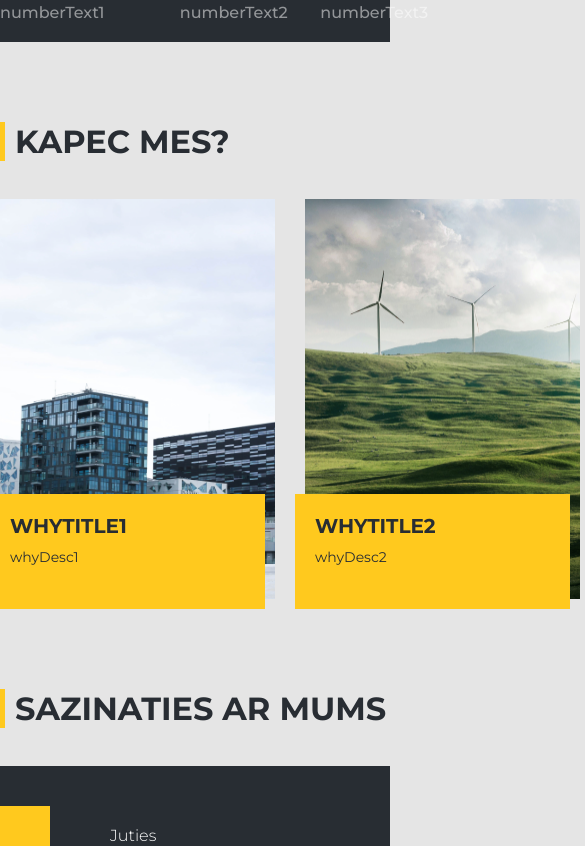
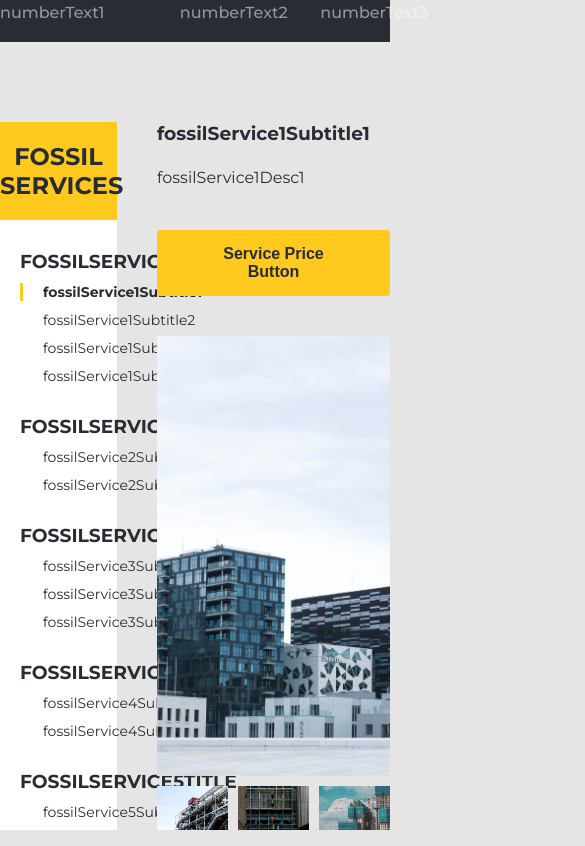
Before and after one commit to Sofiniks/next_energo, a Next.js app: page /services in a window 390 px wide. Shown: the part 1144-1990 px from the top of the page, 585 px wide, since content can reach past the window. Built offline with nearby package versions, Linux system fonts and the light colour scheme.

Commit message:
breakpoints for page added

```diff
--- a/src/app/services/page.tsx
+++ b/src/app/services/page.tsx
@@ -1,7 +1,7 @@
 import StatisticBanner from '@/components/banners/StatisticBanner';
 import ContactForm from '@/components/contactForm/ContactForm';
 import HeroSection from '@/components/sections/HeroSection';
-import WhyUsSection from '@/components/sections/WhyUsSection';
+import ServicesSection from '@/components/sections/ServicesSection';
 import { Metadata } from 'next';
 
 export const metadata: Metadata = {
@@ -13,7 +13,7 @@ export default function ServicesPage() {
     <div>
       <HeroSection />
       <StatisticBanner />
-      <WhyUsSection />
+      <ServicesSection />
       <ContactForm />
     </div>
   );
--- a/src/components/contactForm/ContactForm.tsx
+++ b/src/components/contactForm/ContactForm.tsx
@@ -10,10 +10,14 @@ import { Instagram } from '../icons/Instagram';
 import ContainerLayout from '../layout/ContainerLayout';
 import { SectionHeading } from '../typography/typography';
 import Button from '../buttons/Button';
+import { device } from '@/theme/breakpoints';
 
 const ContactWrapper = styled.div`
   margin-bottom: 80px;
   position: relative;
+  @media ${device.sm} {
+    margin-bottom: 20px;
+  }
 `;
 
 const FormContainer = styled.div`
@@ -144,7 +148,7 @@ const ContactForm = () => {
               name="entry.839337160"
               required
             />
-            <ButtonWrapper className="contacts_form_button">
+            <ButtonWrapper>
               <Button text="nosutit" />
             </ButtonWrapper>
             <YellowBlock>
--- a/src/components/sections/HeroSection.tsx
+++ b/src/components/sections/HeroSection.tsx
@@ -5,6 +5,7 @@ import ContentLayout from '../layout/ContentLayout';
 import ContainerLayout from '../layout/ContainerLayout';
 import MainBanner from '../banners/MainBanner';
 import Button from '../buttons/Button';
+import { TabletContainer } from '@/theme/breakpoints';
 
 const PageWrapper = styled(ContentLayout)`
   height: 95vh;
@@ -70,7 +71,9 @@ const HeroSection = () => {
       </HeroBackground>
       <BannerWrapper>
         <ContainerLayout>
-          <MainBanner />
+          <TabletContainer>
+            <MainBanner />
+          </TabletContainer>
         </ContainerLayout>
       </BannerWrapper>
     </PageWrapper>
--- a/src/components/sections/ServicesSection.tsx
+++ b/src/components/sections/ServicesSection.tsx
@@ -1,3 +1,335 @@
-export default function ServicesSection() {
-  return <div>ServicesSection</div>;
+'use client';
+import Image from 'next/image';
+import React, { useState } from 'react';
+import styled from 'styled-components';
+import ContainerLayout from '../layout/ContainerLayout';
+import Button from '../buttons/Button';
+
+interface SubService {
+  title: string;
+  desc: string[];
+  images: string[];
 }
+interface Service {
+  service: {
+    title: string;
+    subServices: SubService[];
+  };
+}
+
+export const fossilServices: Service[] = [
+  {
+    service: {
+      title: 'fossilService1Title',
+      subServices: [
+        {
+          title: 'fossilService1Subtitle1',
+          desc: ['fossilService1Desc1'],
+          images: [
+            '/images/Services1.png',
+            '/images/Services2.png',
+            '/images/Services3.png',
+            '/images/Services4.png',
+          ],
+        },
+        {
+          title: 'fossilService1Subtitle2',
+          desc: ['fossilService1Desc2'],
+          images: [
+            '/images/Services1.png',
+            '/images/Services2',
+            '/images/Services4.png',
+          ],
+        },
+        {
+          title: 'fossilService1Subtitle3',
+          desc: ['fossilService1Desc3'],
+          images: ['/images/Services3.png', '/images/Services4.png'],
+        },
+        {
+          title: 'fossilService1Subtitle4',
+          desc: ['fossilService1Desc4.png'],
+          images: ['/images/Services2.png'],
+        },
+      ],
+    },
+  },
+  {
+    service: {
+      title: 'fossilService2Title',
+      subServices: [
+        {
+          title: 'fossilService2Subtitle1',
+          desc: ['fossilService2Desc1'],
+          images: [
+            '/images/Services1.png',
+            '/images/Services2.png',
+            '/images/Services3.png',
+            '/images/Services4.png',
+          ],
+        },
+        {
+          title: 'fossilService2Subtitle2',
+          desc: ['fossilService2Desc2'],
+          images: [
+            '/images/Services1.png',
+            '/images/Services2.png',
+
+            '/images/Services4.png',
+          ],
+        },
+      ],
+    },
+  },
+  {
+    service: {
+      title: 'fossilService3Title',
+      subServices: [
+        {
+          title: 'fossilService3Subtitle1',
+          desc: ['fossilService3Desc1'],
+          images: [
+            '/images/Services1.png',
+            '/images/Services2.png',
+            '/images/Services3.png',
+            '/images/Services4.png',
+          ],
+        },
+        {
+          title: 'fossilService3Subtitle2',
+          desc: ['fossilService3Desc2'],
+          images: [
+            '/images/Services1.png',
+            '/images/Services2.png',
+            '/images/Services4.png',
+          ],
+        },
+        {
+          title: 'fossilService3Subtitle3',
+          desc: ['fossilService3Desc3', 'iso1', 'iso2'],
+          images: [
+            '/images/Services1.png',
+            '/images/Services2',
+            '/images/Services4.png',
+          ],
+        },
+      ],
+    },
+  },
+  {
+    service: {
+      title: 'fossilService4Title',
+      subServices: [
+        {
+          title: 'fossilService4Subtitle1',
+          desc: ['fossilService4Desc1pt1', 'fossilService4Desc1pt2'],
+          images: [
+            '/images/Services1.png',
+            '/images/Services2.png',
+            '/images/Services3.png',
+            '/images/Services4.png',
+          ],
+        },
+        {
+          title: 'fossilService4Subtitle2',
+          desc: [
+            'fossilService4Desc2pt1.png',
+            'fossilService4Desc2pt2',
+            'fossilService4Desc2pt3',
+            'fossilService4Desc2pt4',
+          ],
+          images: [
+            '/images/Services1.png',
+            '/images/Services2.png',
+            '/images/Services4.png',
+          ],
+        },
+      ],
+    },
+  },
+  {
+    service: {
+      title: 'fossilService5Title',
+      subServices: [
+        {
+          title: 'fossilService5Subtitle1',
+          desc: ['fossilService5Desc1'],
+          images: [
+            '/images/Services1.png',
+            '/images/Services2.png',
+            '/images/Services3.png',
+            '/images/Services4.png',
+          ],
+        },
+      ],
+    },
+  },
+];
+
+const ServicesWrapper = styled.div`
+  margin-bottom: 80px;
+`;
+
+const ServicesContainer = styled(ContainerLayout)`
+  display: flex;
+  justify-content: space-between;
+`;
+
+const ServicesMenu = styled.div`
+  background-color: #fff;
+  margin-right: 40px;
+  min-width: 30%;
+`;
+
+const ServicesHeading = styled.div`
+  background-color: #ffc91e;
+  text-align: center;
+  padding: 20px 0;
+  margin-bottom: 30px;
+
+  h2 {
+    font-size: 24px;
+    text-transform: uppercase;
+  }
+`;
+
+const ServicesItem = styled.li`
+  text-transform: uppercase;
+  margin-bottom: 30px;
+  margin-left: 20px;
+  &:last-of-type {
+    margin-bottom: 0;
+  }
+  h3 {
+    margin-bottom: 10px;
+  }
+`;
+
+const SubServicesItem = styled.li<{ $isActive: boolean }>`
+  margin-left: 0;
+  font-size: 14px;
+  text-transform: none;
+  padding-left: 20px;
+  padding-right: 65px;
+  margin-bottom: 10px;
+  cursor: pointer;
+  border-left: ${({ $isActive }) =>
+    $isActive ? '3px solid #ffc91e' : '3px solid transparent'};
+  font-weight: ${({ $isActive }) => ($isActive ? 'bold' : 'unset')};
+
+  &:last-of-type {
+    margin-bottom: 0;
+  }
+`;
+
+const ServicesText = styled.div`
+  margin-bottom: 40px;
+  h3 {
+    margin-bottom: 20px;
+  }
+
+  p {
+    margin-bottom: 40px;
+    line-height: 25px;
+  }
+`;
+
+const ServicesMainImage = styled.div`
+  width: 100%;
+  height: 440px;
+  margin-bottom: 10px;
+  img {
+    width: 100%;
+    height: 100%;
+    object-fit: cover;
+  }
+`;
+
+const ServicesImagesList = styled.ul`
+  display: grid;
+  grid-template-columns: 1fr 1fr 1fr;
+  column-gap: 10px;
+`;
+
+const ServicesImagesItem = styled.li`
+  img {
+    width: 100%;
+    height: 100%;
+    object-fit: cover;
+  }
+`;
+
+const ServicesComponent = () => {
+  const [activeSubService, setActiveSubService] = useState<SubService>(
+    fossilServices[0]?.service?.subServices[0]
+  );
+
+  const toggleActiveService = (service: Service) => {
+    setActiveSubService(service.service.subServices[0]);
+  };
+
+  const toggleActiveSubService = (subService: SubService) => {
+    setActiveSubService(subService);
+  };
+
+  const servicesList = fossilServices.map((serviceItem: Service, index) => (
+    <ServicesItem key={index} onClick={() => toggleActiveService(serviceItem)}>
+      <h3>{serviceItem.service.title}</h3>
+      <ul>
+        {serviceItem.service.subServices.map((subService, subServiceIndex) => (
+          <SubServicesItem
+            key={subServiceIndex}
+            onClick={(e) => {
+              e.stopPropagation();
+              toggleActiveSubService(subService);
+            }}
+            $isActive={subService === activeSubService}
+          >
+            {subService.title}
+          </SubServicesItem>
+        ))}
+      </ul>
+    </ServicesItem>
+  ));
+
+  const servicesImages = activeSubService.images.slice(1).map((item, index) => (
+    <ServicesImagesItem key={index}>
+      <Image src={item} alt="services" width={245} height={142} />
+    </ServicesImagesItem>
+  ));
+
+  return (
+    <ServicesWrapper>
+      <ServicesContainer>
+        <ServicesMenu>
+          <ServicesHeading>
+            <h2>Fossil Services</h2>
+          </ServicesHeading>
+          <ul>{servicesList}</ul>
+        </ServicesMenu>
+        <div>
+          <ServicesText>
+            <h3>{activeSubService.title}</h3>
+            {activeSubService.desc.map((desc, idx) => (
+              <p key={idx}>{desc}</p>
+            ))}
+            <Button text="Service Price Button" />
+          </ServicesText>
+          <div>
+            <ServicesMainImage>
+              <Image
+                src={activeSubService.images[0]}
+                alt="serviceMain"
+                width={760}
+                height={440}
+              />
+            </ServicesMainImage>
+            <ServicesImagesList>{servicesImages}</ServicesImagesList>
+          </div>
+        </div>
+      </ServicesContainer>
+    </ServicesWrapper>
+  );
+};
+
+export default ServicesComponent;
--- /dev/null
+++ b/src/theme/breakpoints.ts
@@ -0,0 +1,44 @@
+import styled from 'styled-components';
+
+interface Size {
+  xs: string;
+  sm: string;
+  md: string;
+  lg: string;
+  xl: string;
+  xxl: string;
+}
+
+const size: Size = {
+  xs: '415px', // for small screen mobile
+  sm: '767px', // for mobile screen
+  md: '1023px', // for tablets
+  lg: '1366px', // for laptops
+  xl: '1440px', // for desktop / monitors
+  xxl: '1920px', // for big screens
+};
+
+export const device = {
+  xs: `(max-width: ${size.xs})`,
+  sm: `(max-width: ${size.sm})`,
+  md: `(max-width: ${size.md})`,
+  lg: `(max-width: ${size.lg})`,
+  xl: `(max-width: ${size.xl})`,
+  xxl: `(max-width: ${size.xxl})`,
+};
+
+export const DesktopContainer = styled.div`
+  @media ${device.lg} {
+    display: none !important;
+  }
+`;
+export const MobileContainer = styled.div`
+  @media (min-width: ${size.sm}) {
+    display: none !important;
+  }
+`;
+export const TabletContainer = styled.div`
+  @media (min-width: ${size.md}) {
+    display: none !important;
+  }
+`;
```
